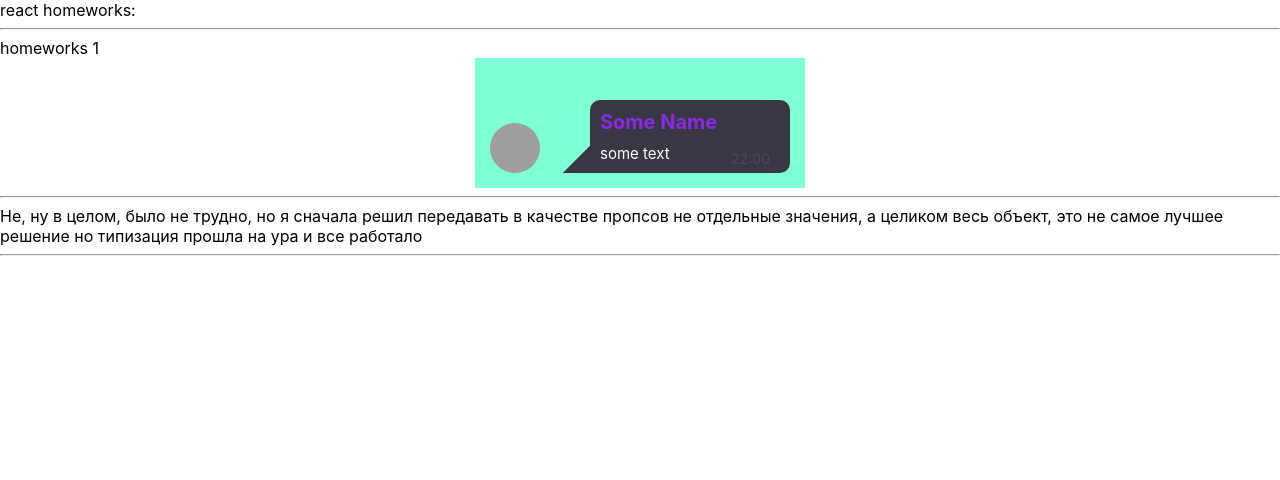
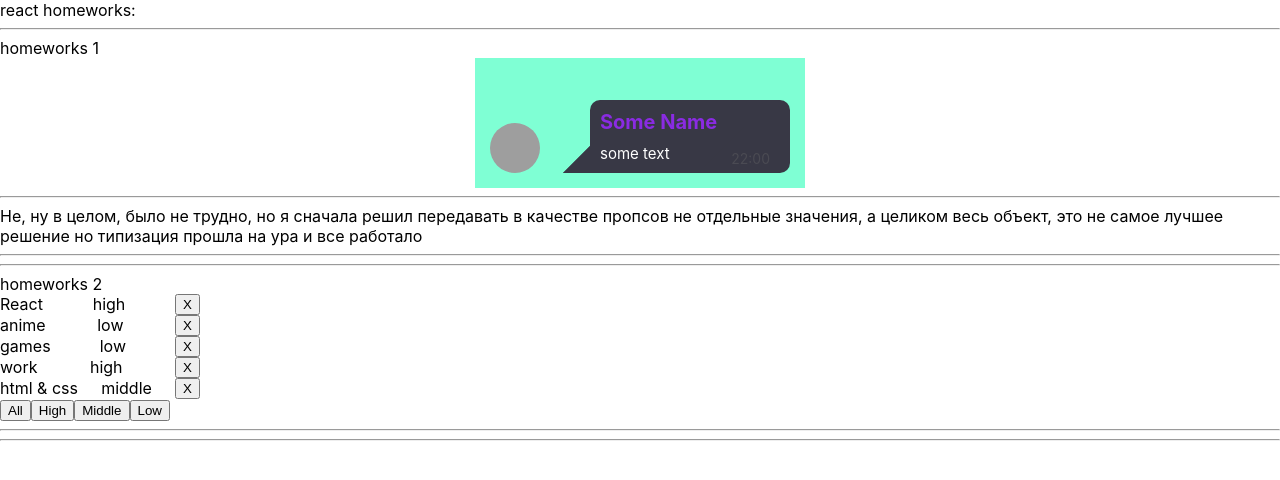
Before and after one commit to NikBabukhin/DZSamurai, a React (Create React App) app: page / in a window 1280 px wide. Shown: the top 480 px of the page. Built offline with nearby package versions, Linux system fonts and the light colour scheme; grey boxes are pictures that could not be loaded.

Commit message:
Complete HW2 task

```diff
--- a/src/p1-main/m1-ui/u1-app/App.tsx
+++ b/src/p1-main/m1-ui/u1-app/App.tsx
@@ -1,13 +1,14 @@
 import React from 'react'
 import s from './App.module.css'
 import HW1 from '../../../p2-homeworks/h1/HW1'
+import HW2 from "../../../p2-homeworks/h2/HW2";
 
 function App() {
     return (
         <div className={s.App}>
             <div>react homeworks:</div>
             <HW1/>
-            {/*<HW2/>*/}
+            <HW2/>
             {/*<HW3/>*/}
             {/*<HW4/>*/}
             {/*<HW5/>*/}
--- a/src/p2-homeworks/h2/Affair.tsx
+++ b/src/p2-homeworks/h2/Affair.tsx
@@ -1,17 +1,27 @@
 import React from 'react'
 
 type AffairPropsType = {
-    // key не нужно типизировать
-    affair: any // need to fix any
-    deleteAffairCallback: any // need to fix any
+    key:number// key не нужно типизировать
+    priority: string
+    affair: string
+    deleteAffairCallback: (p:number)=>void // need to fix any
 }
 
 function Affair(props: AffairPropsType) {
-    const deleteCallback = () => {}// need to fix
+    const deleteCallback = () => {
+        props.deleteAffairCallback(props.key)
+    }
+
+    const simpleStyle = {
+        width: '200px',
+        display: 'flex',
+        justifyContent: 'space-between'
+    }
 
     return (
-        <div>
-            // show some text
+        <div style={simpleStyle}>
+            <span>{props.affair}</span>
+            <span> {props.priority}</span>
 
             <button onClick={deleteCallback}>X</button>
         </div>
--- a/src/p2-homeworks/h2/Affairs.tsx
+++ b/src/p2-homeworks/h2/Affairs.tsx
@@ -3,24 +3,34 @@ import Affair from './Affair'
 import {AffairType} from './HW2'
 
 type AffairsPropsType = { // need to fix any
-    data: any
-    setFilter: any
-    deleteAffairCallback: any
+    data: Array<AffairType>,
+    setFilter: (p: any) => void,
+    deleteAffairCallback: (p: any) => void,
 }
+
 
 function Affairs(props: AffairsPropsType) {
     const mappedAffairs = props.data.map((a: AffairType) => (
         <Affair // should work
             key={a._id} // кеи ОБЯЗАТЕЛЬНЫ в 99% - так что лучше их писать всегда при создании компонент в мапе
-            affair={a}
+            affair={a.name}
             deleteAffairCallback={props.deleteAffairCallback}
+            priority={a.priority}
         />
     ))
 
-    const setAll = () => {} // need to fix
-    const setHigh = () => {}
-    const setMiddle = () => {}
-    const setLow = () => {}
+    const setAll = () => {
+        props.setFilter('all')
+    }
+    const setHigh = () => {
+        props.setFilter('high')
+    }
+    const setMiddle = () => {
+        props.setFilter('middle')
+    }
+    const setLow = () => {
+        props.setFilter('low')
+    }
 
     return (
         <div>
--- a/src/p2-homeworks/h2/HW2.tsx
+++ b/src/p2-homeworks/h2/HW2.tsx
@@ -2,12 +2,16 @@ import React, {useState} from 'react'
 import Affairs from './Affairs'
 
 // types
-export type AffairPriorityType = any // need to fix any
-export type AffairType = any // need to fix any
-export type FilterType = 'all' | AffairPriorityType
+export type AffairPriorityType = FilterType
+export type AffairType = {
+    _id: number,
+    name: string,
+    priority: AffairPriorityType
+}
+export type FilterType = 'all' | 'high' | 'middle' | 'low'
 
 // constants
-const defaultAffairs: any = [ // need to fix any
+const defaultAffairs: Array<AffairType> = [
     {_id: 1, name: 'React', priority: 'high'},
     {_id: 2, name: 'anime', priority: 'low'},
     {_id: 3, name: 'games', priority: 'low'},
@@ -16,20 +20,21 @@ const defaultAffairs: any = [ // need to fix any
 ]
 
 // pure helper functions
-export const filterAffairs = (affairs: any, filter: any): any => { // need to fix any
-    if (filter === 'all') return affairs
-    else return // need to fix
+export const filterAffairs = (affairs: Array<AffairType>, filter: string): Array<AffairType> => {
+    if (filter === 'all') {
+        return affairs
+    } else return affairs.filter(el => el.priority === filter)
 }
-export const deleteAffair = (affairs: any, _id: any): any => { // need to fix any
-    return // need to fix
+export const deleteAffair = (affairs: Array<AffairType>, _id: number): Array<AffairType> => {
+    return affairs.filter(el => el._id !== _id)// need to fix
 }
 
 function HW2() {
-    const [affairs, setAffairs] = useState<any>(defaultAffairs) // need to fix any
+    const [affairs, setAffairs] = useState<Array<AffairType>>(defaultAffairs)
     const [filter, setFilter] = useState<FilterType>('all')
 
     const filteredAffairs = filterAffairs(affairs, filter)
-    const deleteAffairCallback = (_id: any) => setAffairs(deleteAffair(affairs, _id)) // need to fix any
+    const deleteAffairCallback = (_id: number) => setAffairs(deleteAffair(affairs, _id))
 
     return (
         <div>
```
